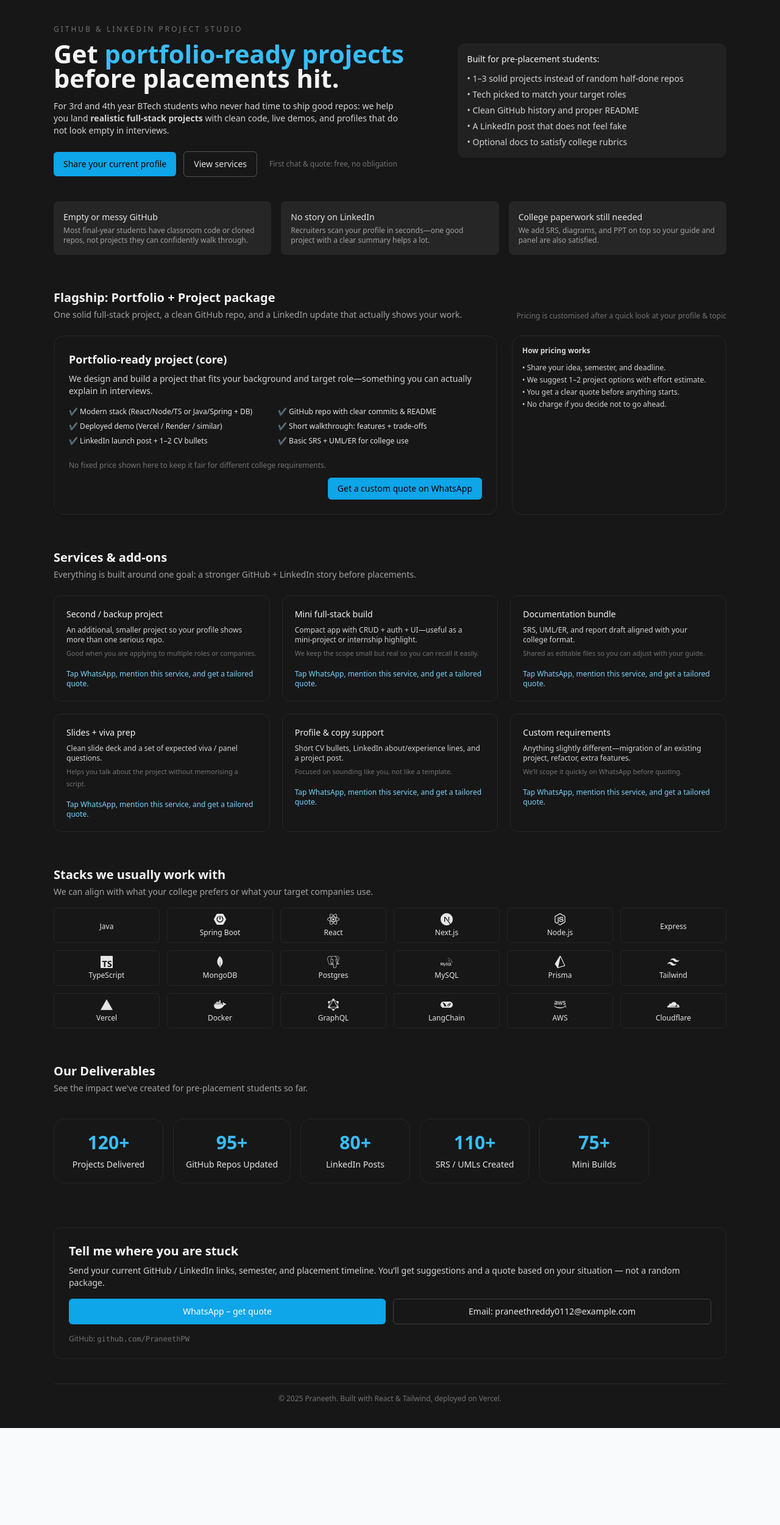
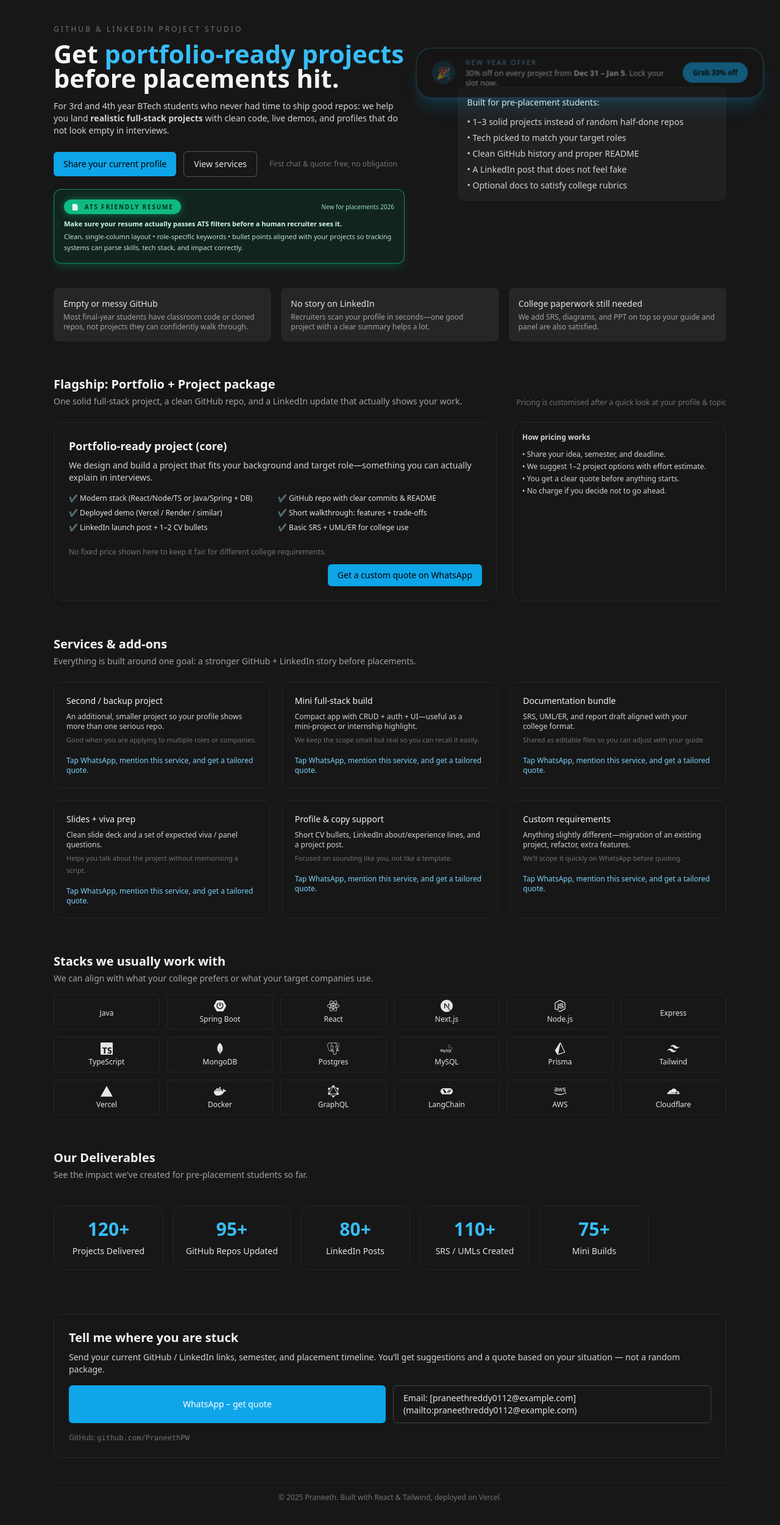
Before and after one commit to PraneethPW/PROJECT_STUDIO, a React (Vite) app in the folder homepage/: page / in a window 1280 px wide. Shown: the top 2500 px of the page at 61% size. Before the commit the page ends 2341 px from the top, so only its background shows below. Built offline with nearby package versions, Linux system fonts and the light colour scheme.

Commit message:
Updated the new year offer and added Resume Zone

```diff
--- a/homepage/src/App.tsx
+++ b/homepage/src/App.tsx
@@ -1,9 +1,22 @@
 "use client";
 
-import React from "react";
-import { motion } from "framer-motion";
+import React, { useEffect, useState, useRef } from "react";
+import { motion, animate, useInView } from "framer-motion";
 import { FaReact, FaNodeJs, FaAws, FaDocker } from "react-icons/fa";
-import { SiSpringboot, SiTypescript, SiNextdotjs, SiMongodb, SiPostgresql, SiMysql, SiPrisma, SiTailwindcss, SiVercel, SiGraphql, SiLangchain, SiCloudflare } from "react-icons/si";
+import {
+  SiSpringboot,
+  SiTypescript,
+  SiNextdotjs,
+  SiMongodb,
+  SiPostgresql,
+  SiMysql,
+  SiPrisma,
+  SiTailwindcss,
+  SiVercel,
+  SiGraphql,
+  SiLangchain,
+  SiCloudflare
+} from "react-icons/si";
 import type { JSX } from "react/jsx-runtime";
 
 const Home: React.FC = () => {
@@ -64,8 +77,73 @@
     }
   ];
 
+  // Rolling stat number
+  const StatNumber: React.FC<{ value: number }> = ({ value }) => {
+    const ref = useRef<HTMLSpanElement | null>(null);
+    const isInView = useInView(ref, { amount: 0.5 });
+    const [current, setCurrent] = useState(0);
+
+    useEffect(() => {
+      if (isInView) {
+        const controls = animate(0, value, {
+          duration: 1.4,
+          onUpdate(latest) {
+            setCurrent(Math.floor(latest));
+          }
+        });
+        return () => controls.stop();
+      } else {
+        setCurrent(0);
+      }
+    }, [isInView, value]);
+
+    return <span ref={ref}>{current}+</span>;
+  };
+
   return (
     <main className="min-h-screen bg-neutral-900 text-neutral-100 antialiased">
+      {/* SIDE NEW YEAR OFFER PILL (flashy, larger, slightly higher) */}
+      <motion.div
+        initial={{ x: 80, opacity: 0 }}
+        animate={{ x: 0, opacity: 1 }}
+        transition={{ type: "spring", stiffness: 120, damping: 18 }}
+        className="pointer-events-none fixed right-10 top-20 z-30 hidden lg:flex"
+      >
+        <motion.div
+          animate={{
+            opacity: [1, 0.25, 1],
+            scale: [1, 1.07, 1]
+          }}
+          transition={{ duration: 1.8, repeat: Infinity, ease: "easeInOut" }}
+          className="pointer-events-auto"
+        >
+          <div className="flex items-center gap-4 rounded-3xl border border-sky-400/70 bg-neutral-900/95 px-6 py-4 text-xs text-neutral-50 shadow-xl shadow-sky-500/35 backdrop-blur-sm">
+            <span className="flex h-9 w-9 items-center justify-center rounded-full bg-sky-500/25 text-lg">
+              🎉
+            </span>
+            <div className="flex flex-col leading-tight max-w-xs">
+              <span className="text-[10px] uppercase tracking-[0.22em] text-sky-300/90">
+                New year offer
+              </span>
+              <span className="mt-[2px] text-[12px] font-medium text-neutral-100">
+                30% off on every project from{" "}
+                <span className="font-semibold">Dec 31 – Jan 5</span>. Lock your slot now.
+              </span>
+            </div>
+            <motion.a
+              whileHover={{ scale: 1.1, y: -1 }}
+              whileTap={{ scale: 0.95 }}
+              href={whatsapp}
+              target="_blank"
+              rel="noreferrer"
+              className="ml-1 rounded-full bg-sky-500 px-4 py-2 text-[11px] font-semibold text-black shadow-md whitespace-nowrap"
+            >
+              Grab 30% off
+            </motion.a>
+          </div>
+        </motion.div>
+      </motion.div>
+
       <div className="mx-auto max-w-6xl px-6 py-10">
         {/* HERO */}
         <header className="grid gap-8 md:grid-cols-[2fr,1.4fr] md:items-center">
@@ -105,6 +183,44 @@
                 First chat & quote: free, no obligation
               </span>
             </div>
+
+            {/* ATS-FRIENDLY RESUME HIGHLIGHT CARD */}
+            <motion.div
+              initial={{ opacity: 0, y: 8 }}
+              animate={{ opacity: 1, y: 0 }}
+              transition={{ delay: 0.3 }}
+              className="mt-5 max-w-xl rounded-xl border border-emerald-500/70 bg-emerald-900/25 p-4 text-xs text-emerald-50 shadow-lg shadow-emerald-500/20"
+            >
+              <div className="mb-2 flex items-center justify-between gap-3">
+                <motion.div
+                  animate={{
+                    boxShadow: [
+                      "0 0 0px rgba(16,185,129,0)",
+                      "0 0 20px rgba(16,185,129,0.8)",
+                      "0 0 0px rgba(16,185,129,0)"
+                    ]
+                  }}
+                  transition={{ duration: 2.2, repeat: Infinity, ease: "easeInOut" }}
+                  className="inline-flex items-center gap-2 rounded-full bg-emerald-500 px-3 py-1 text-[10px] font-semibold uppercase tracking-[0.18em] text-emerald-950"
+                >
+                  <span>📄</span>
+                  <span>ATS friendly resume</span>
+                </motion.div>
+                <span className="text-[10px] font-medium text-emerald-200/90">
+                  New for placements 2026
+                </span>
+              </div>
+
+              <p className="text-[11px] font-semibold text-emerald-100">
+                Make sure your resume actually passes ATS filters before a human recruiter
+                sees it.
+              </p>
+              <p className="mt-1 text-[11px] leading-relaxed text-emerald-100/90">
+                Clean, single‑column layout • role‑specific keywords • bullet points aligned
+                with your projects so tracking systems can parse skills, tech stack, and
+                impact correctly.
+              </p>
+            </motion.div>
           </div>
 
           {/* Right-side summary card */}
@@ -124,7 +240,11 @@
 
         {/* PROBLEM / HIGHLIGHTS */}
         <section className="mt-10 grid grid-cols-1 gap-4 sm:grid-cols-3">
-          {["Empty or messy GitHub", "No story on LinkedIn", "College paperwork still needed"].map((title, i) => (
+          {[
+            "Empty or messy GitHub",
+            "No story on LinkedIn",
+            "College paperwork still needed"
+          ].map((title, i) => (
             <motion.div
               key={i}
               whileHover={{ y: -2, boxShadow: "0 8px 25px rgba(99,102,241,0.35)" }}
@@ -200,7 +320,9 @@
               whileHover={{ y: -2, boxShadow: "0 8px 25px rgba(99,102,241,0.35)" }}
               className="flex flex-col gap-3 rounded-2xl border border-neutral-800 bg-neutral-875 p-4 text-sm shadow-sm"
             >
-              <div className="text-xs font-semibold text-neutral-300">How pricing works</div>
+              <div className="text-xs font-semibold text-neutral-300">
+                How pricing works
+              </div>
               <ul className="space-y-1 text-xs text-neutral-300">
                 <li>• Share your idea, semester, and deadline.</li>
                 <li>• We suggest 1–2 project options with effort estimate.</li>
@@ -277,7 +399,9 @@
                 whileHover={{ y: -3, boxShadow: "0 12px 30px rgba(99,102,241,0.35)" }}
                 className="flex min-w-[180px] flex-col items-center justify-center rounded-2xl border border-neutral-800 bg-neutral-875 p-5 text-center shadow-sm transition-transform duration-150"
               >
-                <div className="text-3xl font-bold text-sky-400">{stat.value}+</div>
+                <div className="text-3xl font-bold text-sky-400">
+                  <StatNumber value={stat.value} />
+                </div>
                 <div className="mt-2 text-sm text-neutral-200">{stat.label}</div>
               </motion.div>
             ))}
@@ -308,7 +432,7 @@
               href="mailto:praneethreddy0112@example.com"
               className="inline-flex flex-1 items-center justify-center gap-2 rounded-md border border-neutral-700 px-4 py-2.5 text-neutral-200 transition duration-150 hover:-translate-y-[1px] hover:border-indigo-400"
             >
-              Email: praneethreddy0112@example.com
+              Email: [praneethreddy0112@example.com](mailto:praneethreddy0112@example.com)
             </motion.a>
           </div>
 
```
